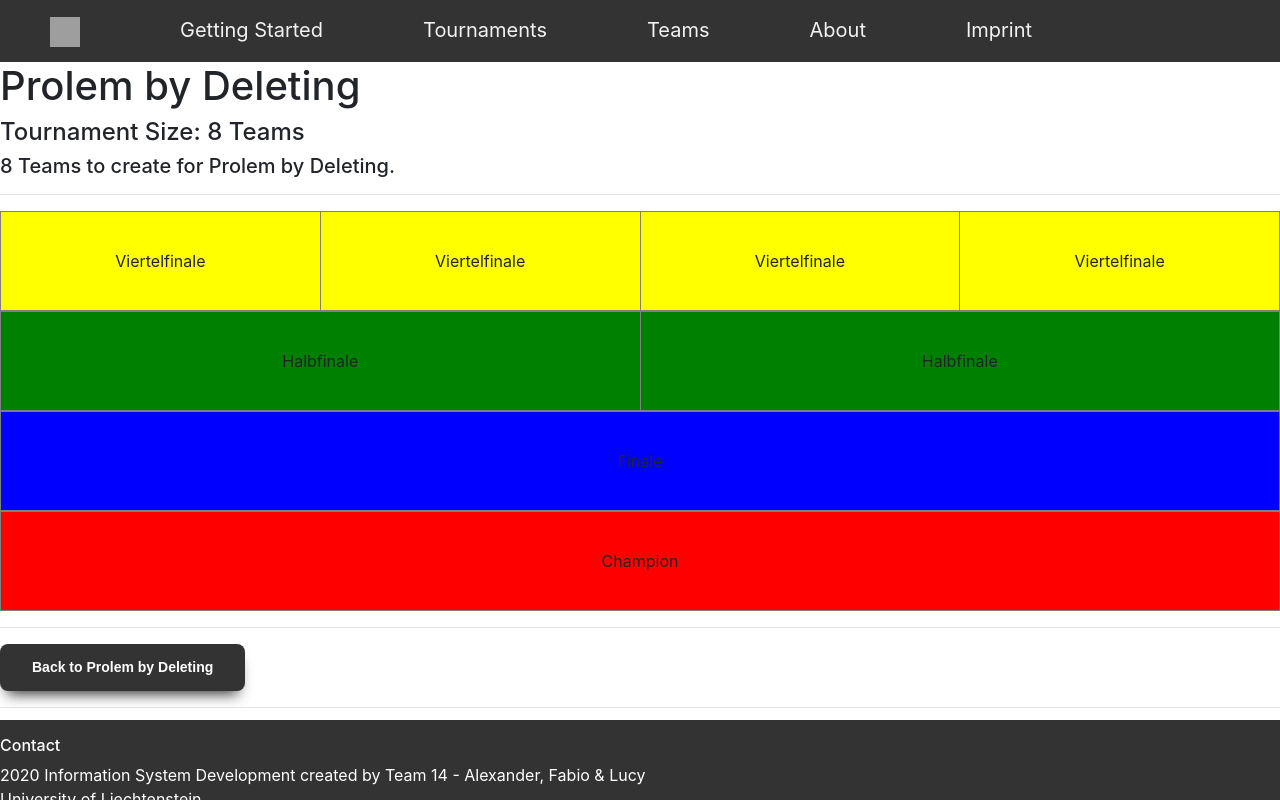
After one commit to BuecAle/TournamentGenerator_ISD, a Django app: page /Tournament/1/Tree/ in a window 1280 px wide. The commit adds this page. Run offline with Django 3.2, Linux system fonts and the light colour scheme; data comes from the database, SQL or seed files in the repository; both versions use the stored data as it was after the commit; some libraries are stand-ins or nearby versions; grey boxes are pictures that could not be loaded.

Commit message:
Added TournamentTree

```diff
--- a/trunk/TournamentGenerator/TournamentGenerator/Tournament/models.py
+++ b/trunk/TournamentGenerator/TournamentGenerator/Tournament/models.py
@@ -17,3 +17,12 @@ class Tournament(models.Model):
 
     def __str__(self):
         return self.TournamentName
+
+    def get_TournamentSize(self):
+        if self.TournamentSize == "8 Teams":
+            tournamentsize = 8
+        elif self.TournamentSize == "16 Teams":
+            tournamentsize = 16
+        elif self.TournamentSize == "32 Teams":
+            tournamentsize = 32
+        return tournamentsize
--- a/trunk/TournamentGenerator/TournamentGenerator/Tournament/urls.py
+++ b/trunk/TournamentGenerator/TournamentGenerator/Tournament/urls.py
@@ -9,4 +9,5 @@ urlpatterns = [
  path('<int:pk>/', (views.TournamentDetailsView.as_view()), name='Details'),
  path('Create/', (views.TournamentCreateView.as_view()), name='Create'),
  path('<int:pk>/CreateTeam/', (TeamCreateForTournamentView.as_view()), name='CreateTeamForTournament'),
+ path('<int:pk>/Tree/', (views.TournamentTreeView.as_view()), name='Tree'),
 ]
--- a/trunk/TournamentGenerator/TournamentGenerator/Tournament/views.py
+++ b/trunk/TournamentGenerator/TournamentGenerator/Tournament/views.py
@@ -18,8 +18,9 @@ class TournamentAllView(generic.ListView):
 class TournamentDetailsView(View):
    def get(self, request, *args, **kwargs):
        tournament = Tournament.objects.get(pk=kwargs["pk"])
-       team = Team.objects.filter(Tournament=kwargs["pk"])
-       remainingTeams = int(tournament.TournamentSize[0]) - Team.objects.filter(Tournament=tournament).count()
+       tournamentsize = Tournament.get_TournamentSize(tournament)
+       team = Team.objects.filter(Tournament=tournament)
+       remainingTeams = tournamentsize - Team.objects.filter(Tournament=tournament).count()
        if remainingTeams == 0:
            tournament_complete = True
        else:
@@ -45,3 +46,27 @@ class TournamentCreateView(View):
             return redirect(reverse("Tournament:Details", kwargs={"pk": form.instance.id}))
 
         return redirect(reverse("Tournament:Overview"))
+
+
+class TournamentTreeView(View):
+   def get(self, request, *args, **kwargs):
+       tournament = Tournament.objects.get(pk=kwargs["pk"])
+       tournamentsize = Tournament.get_TournamentSize(tournament)
+       team = Team.objects.filter(Tournament=tournament)
+       firstteams = team[:(tournamentsize/2)]
+       secondteams = team[(tournamentsize/2):]
+       remainingTeams = tournamentsize - team.count()
+       if remainingTeams == 0:
+           tournament_complete = True
+       else:
+           tournament_complete = False
+       return render(request, "Tournament/TournamentTree.html", context={
+           "pk": kwargs["pk"],
+           "tournament": tournament,
+           "tournamentsize": tournamentsize,
+           "team": team,
+           "firstteams": firstteams,
+           "secondteams": secondteams,
+           "remainingTeams": remainingTeams,
+           "tournament_complete": tournament_complete,
+       })
--- a/trunk/TournamentGenerator/TournamentGenerator/static/styles.css
+++ b/trunk/TournamentGenerator/TournamentGenerator/static/styles.css
@@ -165,9 +165,10 @@ border: none;
 
 /* Footer */
 div.footer {
-  position: absolute;
-  left: 0px;
-  bottom: 0px;
+  margin: 0;
+  position: fixed;
+  bottom: 0;
+  height: 80px;
   width: 100%;
   background-color: #333;
   color: white;
--- a/trunk/TournamentGenerator/TournamentGenerator/templates/Base/base_3_content.html
+++ b/trunk/TournamentGenerator/TournamentGenerator/templates/Base/base_3_content.html
@@ -35,7 +35,7 @@
     {% endblock %}
     <hr>
 
-    {% include 'Footer.html' %
+    {% include 'Footer.html' %}
 
 </body>
 </html>
--- a/trunk/TournamentGenerator/TournamentGenerator/templates/Tournament/TournamentDetails.html
+++ b/trunk/TournamentGenerator/TournamentGenerator/templates/Tournament/TournamentDetails.html
@@ -8,7 +8,7 @@
     <h5>{% if tournament_complete %}
         All teams created.
     {% else %}
-        {{teams_remain}} Teams to create for {{tournament.TournamentName}}.
+        {{remainingTeams}} Teams to create for {{tournament.TournamentName}}.
     {% endif %}</h5>
 {% endblock %}
 
@@ -17,7 +17,7 @@
     {% for obj in team %}
     <div class="col mb-4">
         <div class="card h-10">
-          <img src="{% static 'example.svg' %}" class="card-img-top" alt="My image" height="100px" >
+          <img src="{% static 'Trophy.png' %}" class="card-img-top" alt="My image" height="100px" >
           <div class="card-body">
             <h5 class="card-title"><a href=#> {{ obj.TeamName }}</a></h5>
             <p class="card-text"> Number of Players: {{ obj.NrOfPlayer }}<br>
@@ -32,4 +32,5 @@
 
 {% block mainContent3 %}
     <a href="{% url 'Tournament:CreateTeamForTournament' pk %}" class="StandardBtn">Create a new Team for {{tournament.TournamentName}}</a>
+    <a href="{% url 'Tournament:Tree' pk %}" class="StandardBtn">Show Tournament Tree</a>
 {% endblock %}
--- /dev/null
+++ b/trunk/TournamentGenerator/TournamentGenerator/templates/Tournament/TournamentTree.html
@@ -0,0 +1,126 @@
+{% extends 'Base/base_3_content.html' %}
+{% load static %}
+
+
+{% block mainContent %}
+    <h1>{{tournament.TournamentName}}</h1>
+    <h4>Tournament Size: {{tournament.TournamentSize}}</h4>
+    <h5>{% if tournament_complete %}
+        All teams created.
+    {% else %}
+        {{remainingTeams}} Teams to create for {{tournament.TournamentName}}.
+    {% endif %}</h5>
+{% endblock %}
+
+{% block mainContent2 %}
+{% if tournamentsize == 32 %}
+<table border="1px" width="100%" height="100px" bgcolor="pink">
+    <tbody>
+        <tr>
+            {% if tournamentsize == 32 and tournament_complete %}
+                {% for obj1 in firstteams %}
+                {% for obj2 in secondteams %}
+                  {% if forloop.counter == forloop.parentloop.counter %}
+                    <td width="6,25%" align="center">
+                    <a class="StandardBtn" href="">{{ obj1.TeamName }}</a><br>
+                    vs. <br>
+                    <a class="StandardBtn" href="">{{ obj2.TeamName }}</a><br>
+                    </td>
+                  {% endif %}
+                {% endfor %}
+                {% endfor %}
+            {% elif tournamentsize == 32 %}
+                {% for i in "x"|ljust:"16" %}
+                    <td width="6,25%" align="center">Sechzentelfinale</td>
+                {% endfor %}
+            {% endif %}
+        </tr>
+    </tbody>
+</table>
+{% else %}
+{% endif %}
+
+{% if tournamentsize >= 16 %}
+<table border="1px" width="100%" height="100px" bgcolor="brown">
+    <tbody>
+        <tr>
+            {% if tournamentsize >= 16 and tournament_complete %}
+                {% for obj1 in firstteams %}
+                {% for obj2 in secondteams %}
+                  {% if forloop.counter == forloop.parentloop.counter %}
+                    <td width="12,5%" align="center">
+                    <a class="StandardBtn" href="">{{ obj1.TeamName }}</a><br>
+                    vs. <br>
+                    <a class="StandardBtn" href="">{{ obj2.TeamName }}</a><br>
+                    </td>
+                  {% endif %}
+                {% endfor %}
+                {% endfor %}
+            {% elif tournamentsize >= 16 %}
+                {% for i in "x"|ljust:"8" %}
+                    <td width="12,5%" align="center">Achtelfinale</td>
+                {% endfor %}
+            {% endif %}
+        </tr>
+    </tbody>
+</table>
+{% else %}
+{% endif %}
+
+
+<table border="1px" width="100%" height="100px" bgcolor="yellow">
+    <tbody>
+        <tr>
+            {% if tournamentsize == 8 and tournament_complete %}
+                {% for obj1 in firstteams %}
+                {% for obj2 in secondteams %}
+                  {% if forloop.counter == forloop.parentloop.counter %}
+                    <td width="25%" align="center">
+                    <a class="StandardBtn" href="">{{ obj1.TeamName }}</a><br>
+                    vs. <br>
+                    <a class="StandardBtn" href="">{{ obj2.TeamName }}</a><br>
+                    </td>
+                  {% endif %}
+                {% endfor %}
+                {% endfor %}
+            {% else %}
+                {% for i in "x"|ljust:"4" %}
+                    <td width="25%" align="center">Viertelfinale</td>
+                {% endfor %}
+            {% endif %}
+        </tr>
+    </tbody>
+</table>
+
+
+<table border="1px" width="100%" height="100px" bgcolor="green">
+    <tbody>
+        <tr>
+        <td width="50%" align="center">Halbfinale</td>
+        <td width="50%" align="center">Halbfinale</td>
+    </tr>
+    </tbody>
+</table>
+<table border="1px" width="100%" height="100px" bgcolor="blue">
+    <tbody>
+        <tr>
+        <td width="100%" align="center">Finale</td>
+    </tr>
+    </tbody>
+</table>
+<table border="1px" width="100%" height="100px" bgcolor="red">
+    <tbody>
+        <tr>
+        <td width="50%" align="center">Champion</td>
+    </tr>
+    </tbody>
+</table>
+
+
+
+
+{% endblock %}
+
+{% block mainContent3 %}
+    <a href="{% url 'Tournament:Details' pk %}" class="StandardBtn">Back to {{tournament.TournamentName}}</a>
+{% endblock %}
```
Also changed, not shown: trunk/TournamentGenerator/TournamentGenerator/db.sqlite3.
